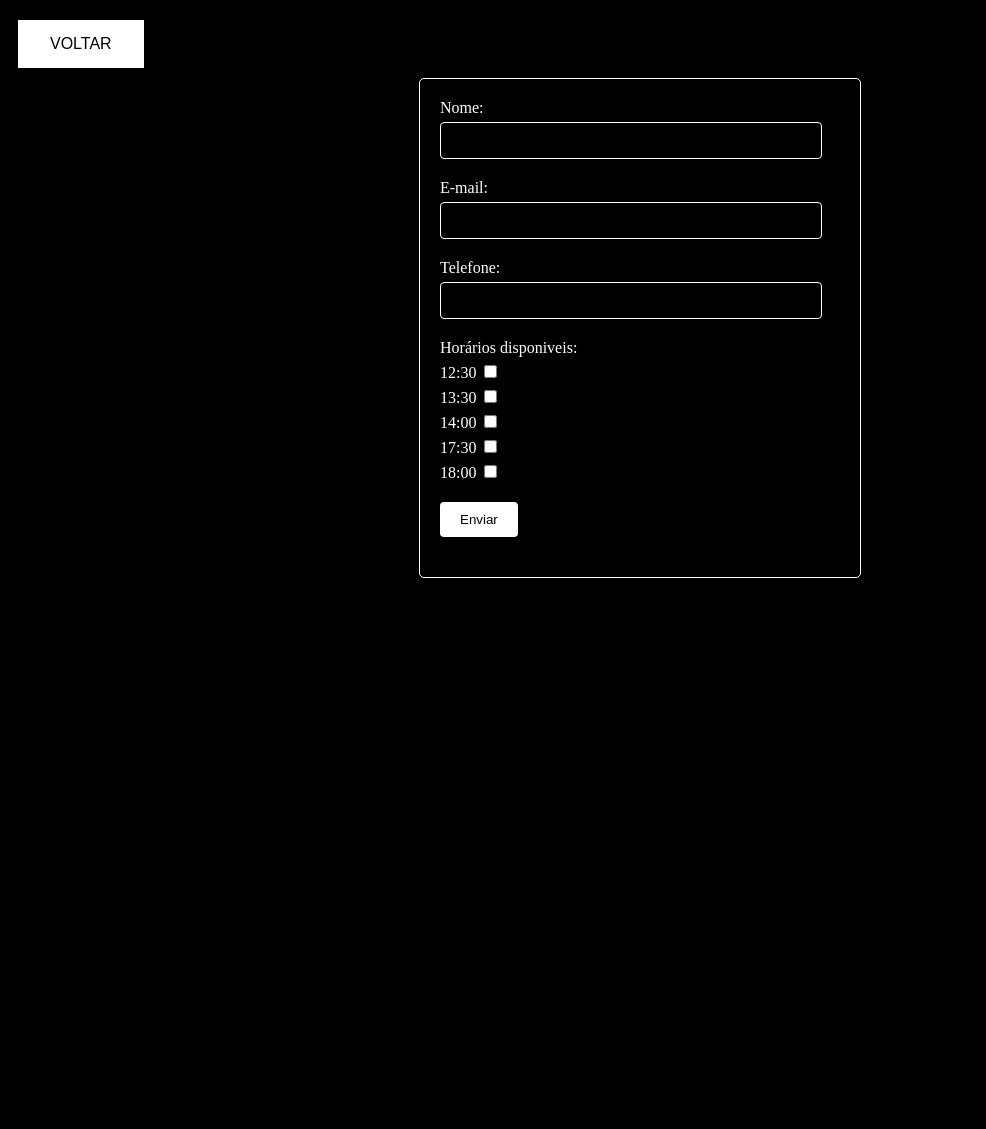
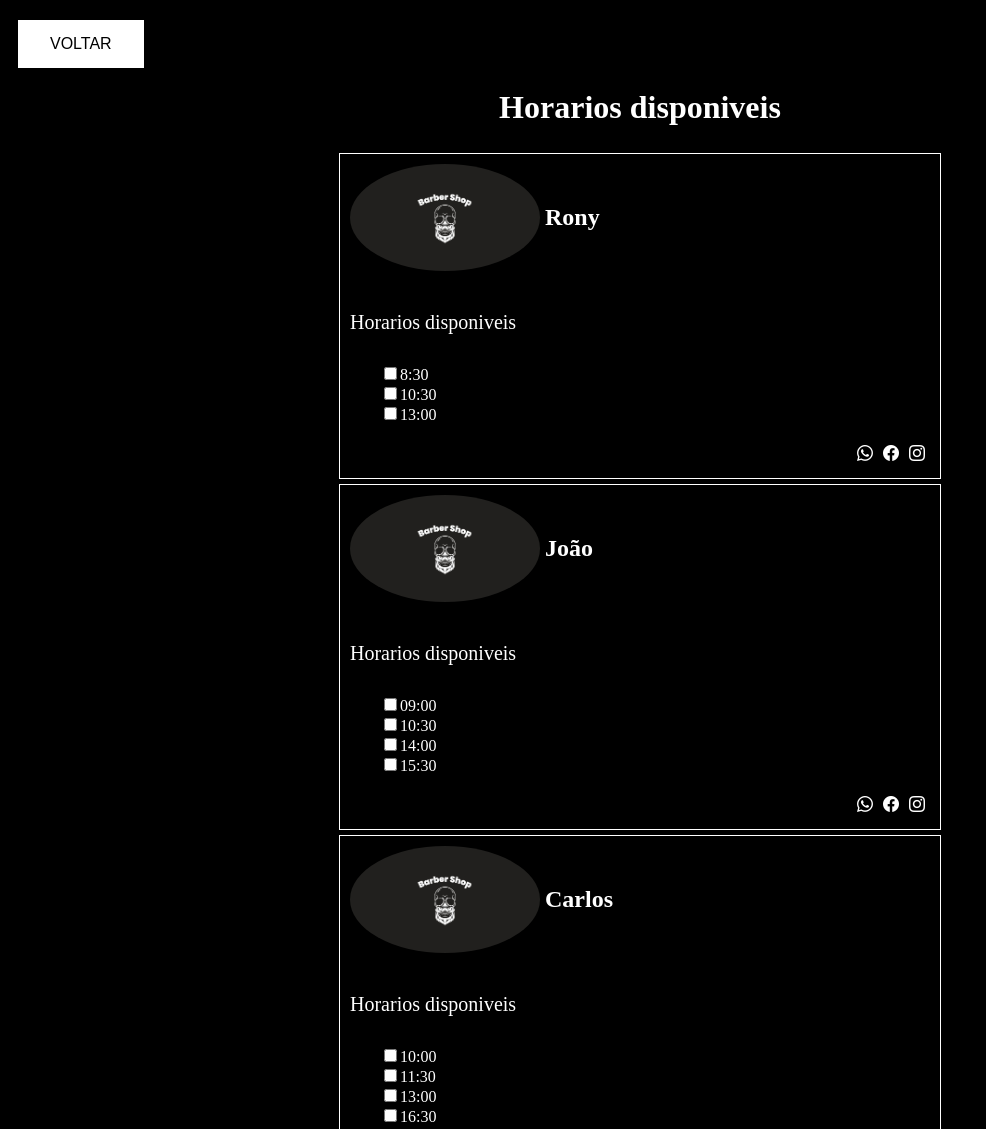
Before and after one commit to diego4w/Astraeus-Academia, a plain HTML site: page pages/system.html in a window 1280 px wide. Shown: the top 1129 px of the page, without its empty margins (0-986 px from the left). Before the commit the page ends 800 px from the top, so only its background shows below. Drawn offline with nearby package versions, Linux system fonts and the light colour scheme.

Commit message:
sistema de agenda

```diff
--- a/pages/system.css
+++ b/pages/system.css
@@ -18,50 +18,62 @@
     font-size: 16px;
     cursor: pointer;
 }
-.container {
-    max-width: 400px;
-    margin: 0 auto;
-    padding: 20px;
-    background-color: black;
-    border: 1px solid #fff;
-    border-radius: 5px;
-  }
 
-  .container h2 {
+.cab{
   text-align: center;
-    margin-bottom: 20px;
-  }
-
-  .form-group {
-    margin-bottom: 20px;
   color: #fff;
 }
 
-  .form-group label {
-    display: block;
-    margin-bottom: 5px;
+.horarios{
+  display: flex;
+  flex-direction: column;
+  align-items: center;
+  justify-content: center;
+}
+
+.container{
+  border: 1px solid #fff;
+  color: #fff;
+  width: 600px;
+  margin-top: 5px;
+}
+
+.avatar{
+  display: flex;
+  flex-direction: row;
+  align-items: center;
+  padding: 10px;
+}
+
+.redes{
+  margin: 10px;
+  display: flex;
+  flex-direction: row;
+  align-items: center;
+  justify-content: flex-end;
+}
+
+button{
   color: #fff;
 }
 
-  .form-group input[type="text"],
-  .form-group input[type="email"],
-  .form-group input[type="tel"] {
+a{
   color: #fff;
-    width: 90%;
-    padding: 10px;
-    border: 1px solid #fff;
-    border-radius: 4px;
+  text-decoration: none;
+  margin: 5px;
 }
 
-  .form-group input[type="checkbox"]{
-    color: #fff;
+p{
+  padding: 10px;
+  font-size: 20px;
 }
 
-  .form-group input[type="submit"] {
-    background-color: #fff;
-    color: black;
-    border: none;
-    padding: 10px 20px;
-    border-radius: 4px;
-    cursor: pointer;
+li{
+  list-style: none;
 }
+
+img{
+  border-radius: 100%;
+  width: 190px;
+  margin-right: 5px;
+}
--- a/pages/system.html
+++ b/pages/system.html
@@ -3,6 +3,7 @@
 <head>
     <meta charset="UTF-8">
     <meta name="viewport" content="width=device-width, initial-scale=1.0">
+    <link rel="stylesheet" href="https://cdn.jsdelivr.net/npm/bootstrap-icons@1.10.5/font/bootstrap-icons.css">
     <link rel="stylesheet" href="system.css">
     <title>Document</title>
 </head>
@@ -10,37 +11,28 @@
     <div class="nav">
         <button id="back">VOLTAR</button>
     </div>
-    <div class="container">
-        <form action="#" method="post" id="meuFormulario">
-            <div class="form-group">
-              <label for="nome">Nome:</label>
-              <input type="text" id="nome" name="nome" required>
-            </div>
-            <div class="form-group">
-              <label for="email">E-mail:</label>
-              <input type="email" id="email" name="email" required>
-            </div>
-            <div class="form-group">
-              <label for="telefone">Telefone:</label>
-              <input type="tel" id="telefone" name="telefone" required>
-            </div>
-            <div class="form-group">
-              <label for="horario">Horários disponiveis:</label> 12:30
-              <input type="checkbox" value="13:30">
-              <label for="horario"></label> 13:30
-              <input type="checkbox" value="14:00">
-              <label for="horario"></label> 14:00
-              <input type="checkbox" value="17:30">
-              <label for="horario"></label> 17:30
-              <input type="checkbox" value="18:00">
-              <label for="horario"></label> 18:00
-              <input type="checkbox" value="13:30">
-            </div>
-            <div class="form-group">
-              <input type="submit" value="Enviar" id="submit">
-            </div>
-          </form>
+    <div class="cab">
+      <h1>Horarios disponiveis</h1>
     </div>
+    <section class="horarios" id="res">
+      <div class="container">
+        <div class="avatar">
+          <img src="../assets/logo.jpg" alt="">
+          <h2>Rony</h2>
+        </div>
+        <p>Horarios disponiveis</p>
+        <ul>
+         <li><input type="checkbox" name="" id="">8:30</li>
+         <li><input type="checkbox" name="" id="">10:30</li>
+         <li><input type="checkbox" name="" id="">13:00</li>
+        </ul>
+        <div class="redes">
+          <a href="#"><i class="bi bi-whatsapp"></i></a>
+          <a href="#"><i class="bi bi-facebook"></i></a>
+          <a href="#"><i class="bi bi-instagram"></i></a>
+        </div>
+     </div>
+    </section>
     <script src="system.js"></script>
 </body>
 </html>
--- a/pages/system.js
+++ b/pages/system.js
@@ -1,40 +1,55 @@
-const back = document.getElementById("back")
-const submit = document.getElementById("submit")
 
-function voltar(){
-    window.location.href = "../index.html"
+const res = document.getElementById('res');
+
+const arr =
+[{
+  "nome": "João",
+  "horarios": [
+    "09:00",
+    "10:30",
+    "14:00",
+    "15:30"
+  ]
+},
+{
+  "nome": "Carlos",
+  "horarios": [
+    "10:00",
+    "11:30",
+    "13:00",
+    "16:30"
+  ]
+},
+{
+  "nome": "Miguel",
+  "horarios": [
+    "Dom 11:00",
+    "Seg 12:30",
+    "Quart 15:00",
+    "Sext 17:30"
+]
+}]
+
+function renderBarbeiros(barbeiros) {
+  barbeiros.forEach(barbeiro => {
+    const horariosHTML = barbeiro.horarios.map(horario => `<li><input type="checkbox" name="${barbeiro.nome}" id="">${horario}</li>`).join('');
+    res.innerHTML += `
+      <div class="container">
+        <div class="avatar">
+          <img src="../assets/logo.jpg" alt="">
+          <h2>${barbeiro.nome}</h2>
+        </div>
+        <p>Horarios disponiveis</p>
+        <ul>${horariosHTML}</ul>
+        <div class="redes">
+          <a href="#"><i class="bi bi-whatsapp"></i></a>
+          <a href="#"><i class="bi bi-facebook"></i></a>
+          <a href="#"><i class="bi bi-instagram"></i></a>
+        </div>
+      </div>
+    `;
+  });
 }
 
-
-back.onclick = voltar
-
-  // Evento de envio do formulário
-  document.getElementById('meuFormulario').addEventListener('submit', function(event) {
-    event.preventDefault(); // Impede o envio do formulário
-
-    // Obtém os valores dos campos do formulário
-    var nome = document.getElementById('nome').value;
-    var email = document.getElementById('email').value;
-    var telefone = document.getElementById('telefone').value;
-
-    // Obtém os valores dos horários selecionados
-    var horariosDisponiveis = [];
-    var checkboxes = document.querySelectorAll('input[type="checkbox"]:checked');
-    checkboxes.forEach(function(checkbox) {
-      horariosDisponiveis.push(checkbox.value);
-    });
-
-    // Salva os valores em uma array ou executa a ação desejada
-    var dadosFormulario = {
-      nome: nome,
-      email: email,
-      telefone: telefone,
-      horarios: horariosDisponiveis
-    };
-    console.log(dadosFormulario);
-
-  });
-
-  nome.value = ""
-  email.value = ""
-  telefone.value = ""
+// Chamada da função de renderização
+renderBarbeiros(arr);
```
Lines whose indentation alone changed are shown as unchanged.
